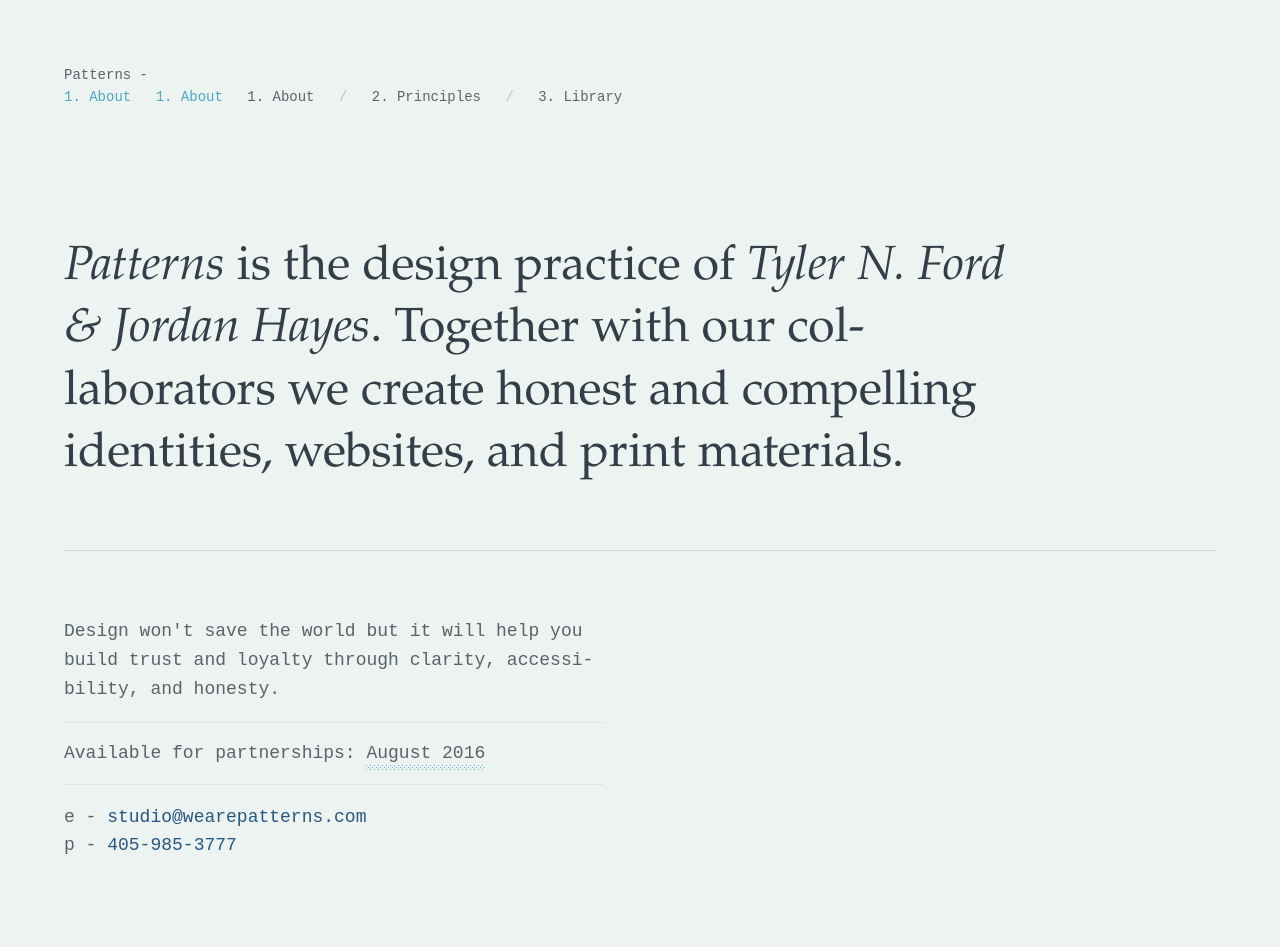
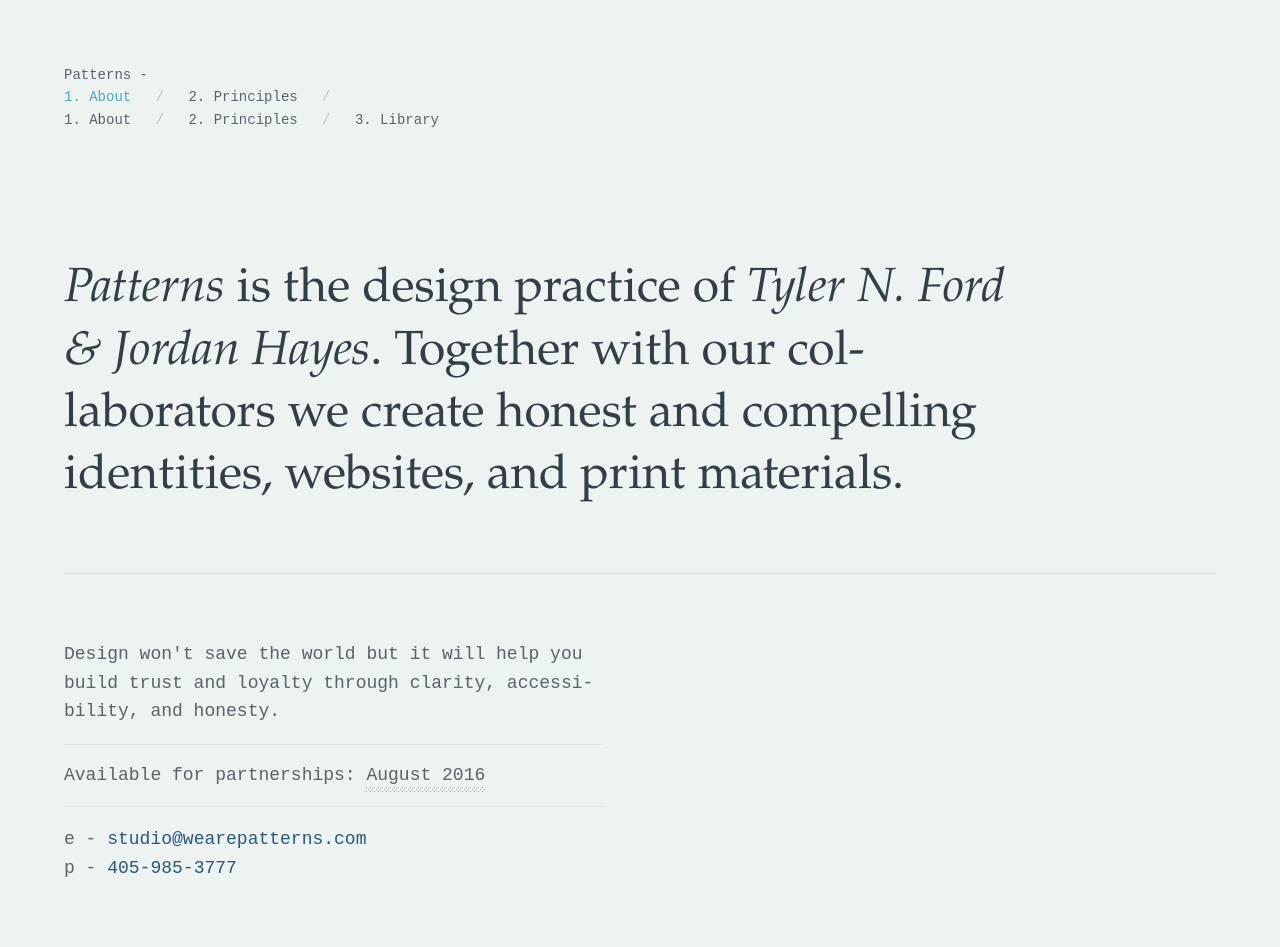
Before and after one commit to wearepatterns/wearepatterns.github.io, a Jekyll site: the page built from index.markdown, in a window 1280 px wide. Built offline with Jekyll 4.4.1, drawn with Linux system fonts in a browser that asks for light colours; before the commit the page ends 924 px from its top, so only the background shows below that.

Commit message:
Update default.html

```diff
--- a/_layouts/default.html
+++ b/_layouts/default.html
@@ -20,17 +20,18 @@
             <br>
 
             {% if page.url == "/" %}
-            <a class="mr1 mr3-ns link al hc" href="/"><span class="dn di-ns ">1.</span> About</a>
+            <a class="mr1 mr3-ns link al hc" href="/"><span class="dn di-ns ">1.</span> About</a> <span class="black-20 ">/</span>
         {% else %}
-            <li><a href="/">Home</a></li>
+            <a class="mr1 mr3-ns link hc" href="/"><span class="dn di-ns ">1.</span> About</a> <span class="black-20 ">/</span>
         {% endif %}
 
-            {% if page.active == "/" %}
-            <a class="mr1 mr3-ns link al hc" href="/"><span class="dn di-ns ">1.</span> About</a>
+        {% if page.url == "principles" %}
+        <a class="mh1 mh3-ns link al hc" href="/principles "><span class="dn di-ns ">2.</span> Principles</a> <span class="black-20 ">/</span>
         {% else %}
-            <li><a href="/">Home</a></li>
+        <a class="mh1 mh3-ns link hc" href="/principles "><span class="dn di-ns ">2.</span> Principles</a> <span class="black-20 ">/</span>
         {% endif %}
 
+ <br>
             <a class="mr1 mr3-ns link hc" href="/"><span class="dn di-ns ">1.</span> About</a> <span class="black-20 ">/</span>
             <a class="mh1 mh3-ns link hc" href="/principles "><span class="dn di-ns ">2.</span> Principles</a> <span class="black-20 ">/</span>
             <a class="ml1 ml3-ns link hc" href=" /library "><span class="dn di-ns ">3.</span> Library</a>
```
